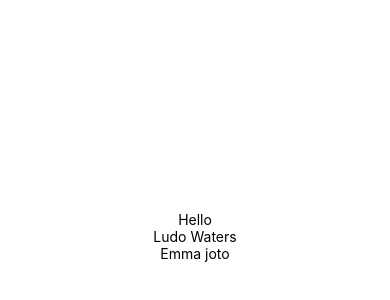
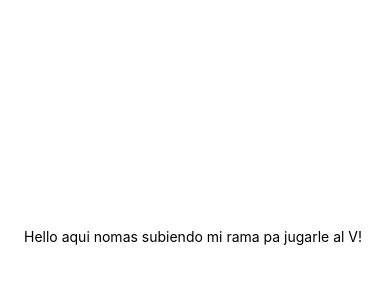
Before and after one commit to altexo/cle-passport, a React Native app: screen / in a window 390 px wide. Shown: the part 186-486 px from the top of the page. Built offline with nearby package versions, Linux system fonts and the light colour scheme.

Commit message:
subiendo mi rama perrona

```diff
--- a/App.js
+++ b/App.js
@@ -5,9 +5,9 @@ export default class App extends React.Component {
   render() {
     return (
       <View style={styles.container}>
-        <Text>Hello</Text>
-        <Text>Ludo Waters</Text>
-        <Text>Emma joto</Text>
+        <Text>Hello aqui nomas subiendo mi rama pa jugarle al V! </Text>
+
+
       </View>
     );
   }
```
Also changed, not shown: package.json (line endings or trailing spaces).
